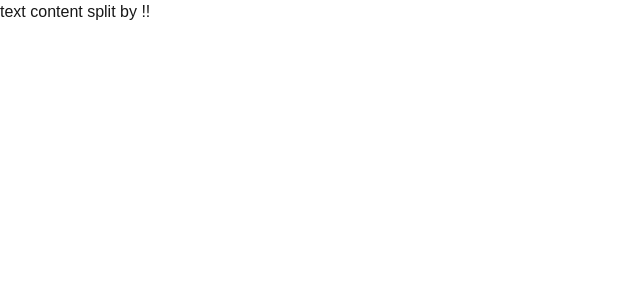
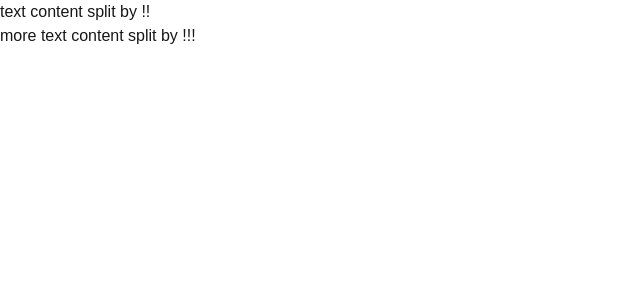
Before and after one commit to gbtsui/istopia, a Next.js app: page /internal-testing/rendering-test in a window 1280 px wide. Shown: the top 300 px of the page, without its empty margins (0-640 px from the left). Built offline with nearby package versions, Linux system fonts and the light colour scheme.

Commit message:
feat: added typewriter, fixed TypewriterProps

```diff
--- a/src/app/engine/engine-components/typewriter.tsx
+++ b/src/app/engine/engine-components/typewriter.tsx
@@ -22,8 +22,18 @@ export interface TypewriterHandle {
 }
 
 export default function Typewriter(
-    {text, characterDelay=25, lineDelay=1000, manual=false, className="", onComplete, ref}: TypewriterProps,
+    {props}: {props: TypewriterProps},
 )  {
+    const {
+        content,
+        characterDelay = 25,
+        lineDelay = 1000,
+        manual = false,
+        className = "",
+        onComplete,
+        ref
+    } = props;
+
     const [lines, setLines] = useState<string[]>([]);
     const [lineIndex, setLineIndex] = useState(0);
     const [charIndex, setCharIndex] = useState(0);
@@ -31,7 +41,7 @@ export default function Typewriter(
 
     useImperativeHandle(ref, () => ({
         nextLine() {
-            if (!isTyping && lineIndex + 1 < text.length) {
+            if (!isTyping && lineIndex + 1 < content.length) {
                 setLines(prev => [...prev, ""]);
                 setLineIndex(prev => prev + 1);
                 setCharIndex(0);
@@ -47,9 +57,9 @@ export default function Typewriter(
     }));
 
     useEffect(() => {
-        if (!isTyping || lineIndex >= text.length) return;
+        if (!isTyping || lineIndex >= content.length) return;
 
-        const currentLine = text[lineIndex];
+        const currentLine = content[lineIndex];
 
         if (charIndex < currentLine.length) {
             const timeout = setTimeout(() => {
@@ -63,7 +73,7 @@ export default function Typewriter(
             }, characterDelay);
             return () => clearTimeout(timeout);
         } else {
-            if (lineIndex + 1 >= text.length) {
+            if (lineIndex + 1 >= content.length) {
                 setIsTyping(false);
                 onComplete?.();
             } else if (!manual) {
@@ -76,12 +86,12 @@ export default function Typewriter(
                 return () => clearTimeout(timeout);
             }
         }
-    }, [charIndex, isTyping, lineIndex, characterDelay, lineDelay, manual, text]);
+    }, [charIndex, isTyping, lineIndex, characterDelay, lineDelay, manual, content]);
 
     useEffect(() => {
-        if (text.length > 0) setLines([""]);
+        if (content.length > 0) setLines([""]);
         setIsTyping(true);
-    }, [text]);
+    }, [content]);
     return (
         <div className={className}>
             {lines.map((line, idx) => (
--- a/src/app/engine/renderer.tsx
+++ b/src/app/engine/renderer.tsx
@@ -1,8 +1,11 @@
 "use server";
 
 import {Block, Page} from "@/app/types";
+import {JSX} from "react";
+
+
 import SimpleText from "@/app/engine/engine-components/simple-text";
-import {JSX} from "react";
+import Typewriter from "@/app/engine/engine-components/typewriter";
 
 export async function RenderPage({data}: {data:Page}) {
     const {blocks} = data;
@@ -18,6 +21,8 @@ export async function RenderBlock({block}: {block:Block}): Promise<JSX.Element |
     switch (block.type) {
         case "text":
             return <SimpleText props={block.props}/>
+        case "typewriter":
+            return <Typewriter props={block.props}/>
         default:
             return null
     }
```
